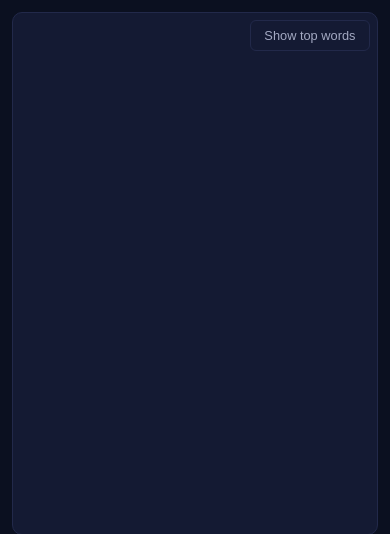
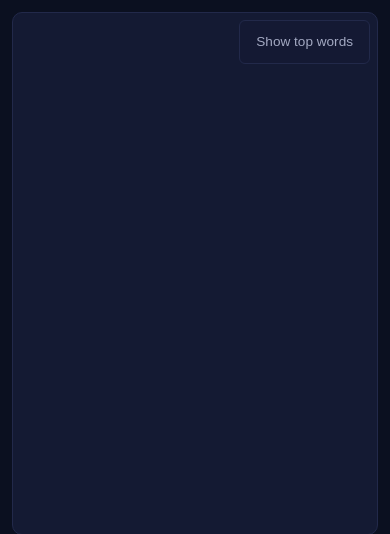
Before and after one commit to sandeepsachdev/Playground, a Spring app: page /cloud in a window 390 px wide. Shown: the part 112-646 px from the top of the page. Run offline with Thymeleaf, Linux system fonts and the light colour scheme; the template is opened without the code that fills it, so the values that code supplies are empty; some libraries are stand-ins or nearby versions.

Commit message:
Keep mobile UI responsive during cloud renders

```diff
--- a/src/main/resources/static/css/styles.css
+++ b/src/main/resources/static/css/styles.css
@@ -132,6 +132,8 @@ main {
     cursor: pointer;
     text-transform: uppercase;
     letter-spacing: 0.03em;
+    touch-action: manipulation;
+    -webkit-tap-highlight-color: rgba(255, 138, 128, 0.25);
 }
 
 .top-list .exclude:hover {
@@ -153,14 +155,16 @@ main {
     position: absolute;
     top: 0.75rem;
     right: 0.75rem;
-    z-index: 2;
-    background: rgba(20, 26, 51, 0.85);
+    z-index: 5;
+    background: rgba(20, 26, 51, 0.92);
     border: 1px solid var(--border);
     color: var(--muted);
     font-size: 0.75rem;
     padding: 0.3rem 0.65rem;
     border-radius: 6px;
     cursor: pointer;
+    touch-action: manipulation;
+    -webkit-tap-highlight-color: rgba(110, 231, 255, 0.3);
 }
 
 .toggle-top:hover {
@@ -264,6 +268,8 @@ footer a {
     line-height: 1;
     padding: 0.3rem 0.6rem;
     cursor: pointer;
+    touch-action: manipulation;
+    -webkit-tap-highlight-color: rgba(110, 231, 255, 0.3);
 }
 
 #article-dialog .close:hover {
@@ -348,8 +354,9 @@ footer a {
     .toggle-top {
         top: 0.5rem;
         right: 0.5rem;
-        padding: 0.45rem 0.85rem;
-        font-size: 0.8rem;
+        padding: 0.7rem 1rem;
+        font-size: 0.85rem;
+        min-height: 44px;
     }
     .top-list {
         padding: 0.75rem 0.9rem;
--- a/src/main/resources/static/js/cloud.js
+++ b/src/main/resources/static/js/cloud.js
@@ -94,6 +94,9 @@
             container.textContent = 'No trending words yet. Configure feeds and retry.';
             return;
         }
+        if (typeof WordCloud.stop === 'function') {
+            WordCloud.stop();
+        }
         const rect = container.getBoundingClientRect();
         const dpr = Math.max(1, window.devicePixelRatio || 1);
         const cssW = Math.max(240, rect.width);
@@ -127,6 +130,8 @@
             gridSize: Math.round((6 + Math.floor(Math.random() * 6)) * dpr),
             shrinkToFit: true,
             shuffle: true,
+            // Yield to the browser between word placements so taps stay responsive on mobile.
+            wait: 1,
             click: function (item) {
                 if (item && item[0]) {
                     showArticlesFor(item[0]);
@@ -218,5 +223,9 @@
     loadSnapshot().catch(function (err) {
         container.textContent = 'Could not load the word cloud: ' + err.message;
     });
-    setInterval(function () { render(currentWords); }, REFRESH_MS);
+    setInterval(function () {
+        if (document.hidden) { return; }
+        if (dialog && dialog.open) { return; }
+        render(currentWords);
+    }, REFRESH_MS);
 })();
```
Also changed, not shown: README.md.
